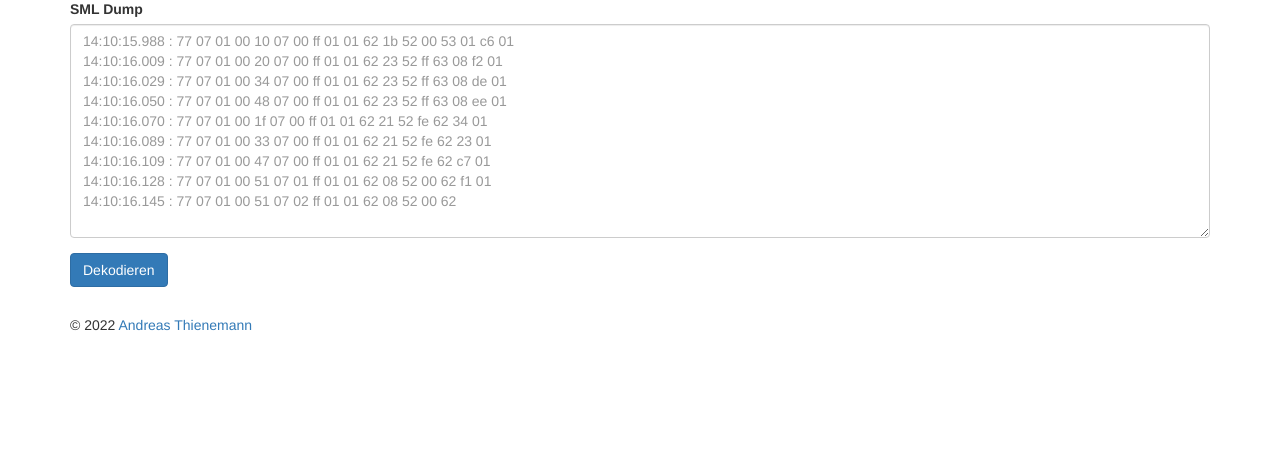
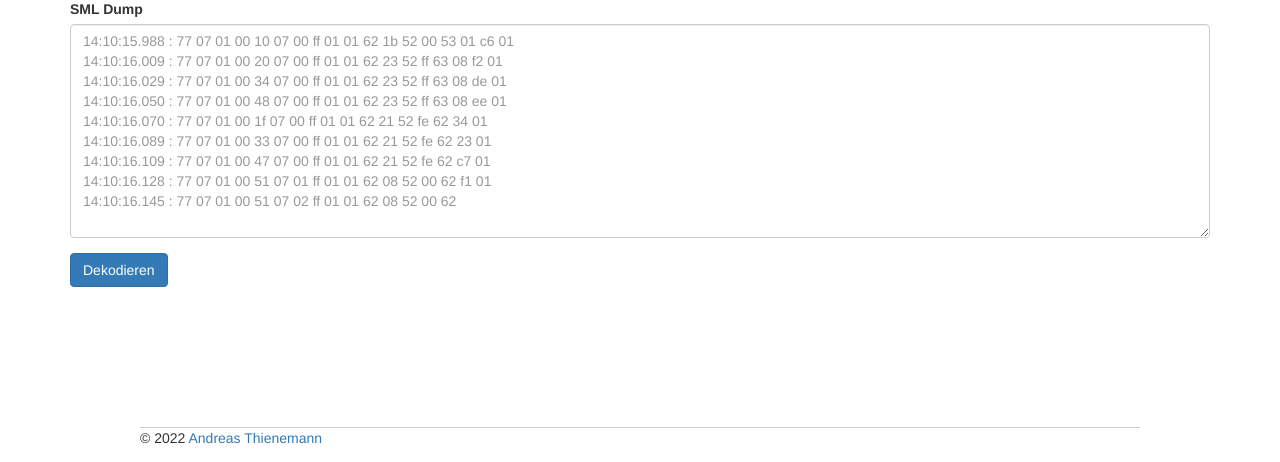
Before and after one commit to ixs/tasmota-sml-parser, a Flask app: template templates/index.html in a window 1280 px wide. Shown: the part 923-1385 px from the top of the page. Before the commit the page ends 1254 px from the top, so only its background shows below. Run offline with Flask 2, Linux system fonts and the light colour scheme; the template is opened without the code that fills it, so the values that code supplies are empty; some libraries are stand-ins or nearby versions.

Commit message:
Update app.css
Correct footer color and margin

```diff
--- a/static/app.css
+++ b/static/app.css
@@ -11,7 +11,7 @@
 }
 
 footer {
-    border-top: 1px solid gray80;
-    margin: 5em;
-    margin-top: 2em;
+    border-top: 1px solid #ccc;
+    margin: 10em;
+    margin-bottom: 1em;
 }
```
